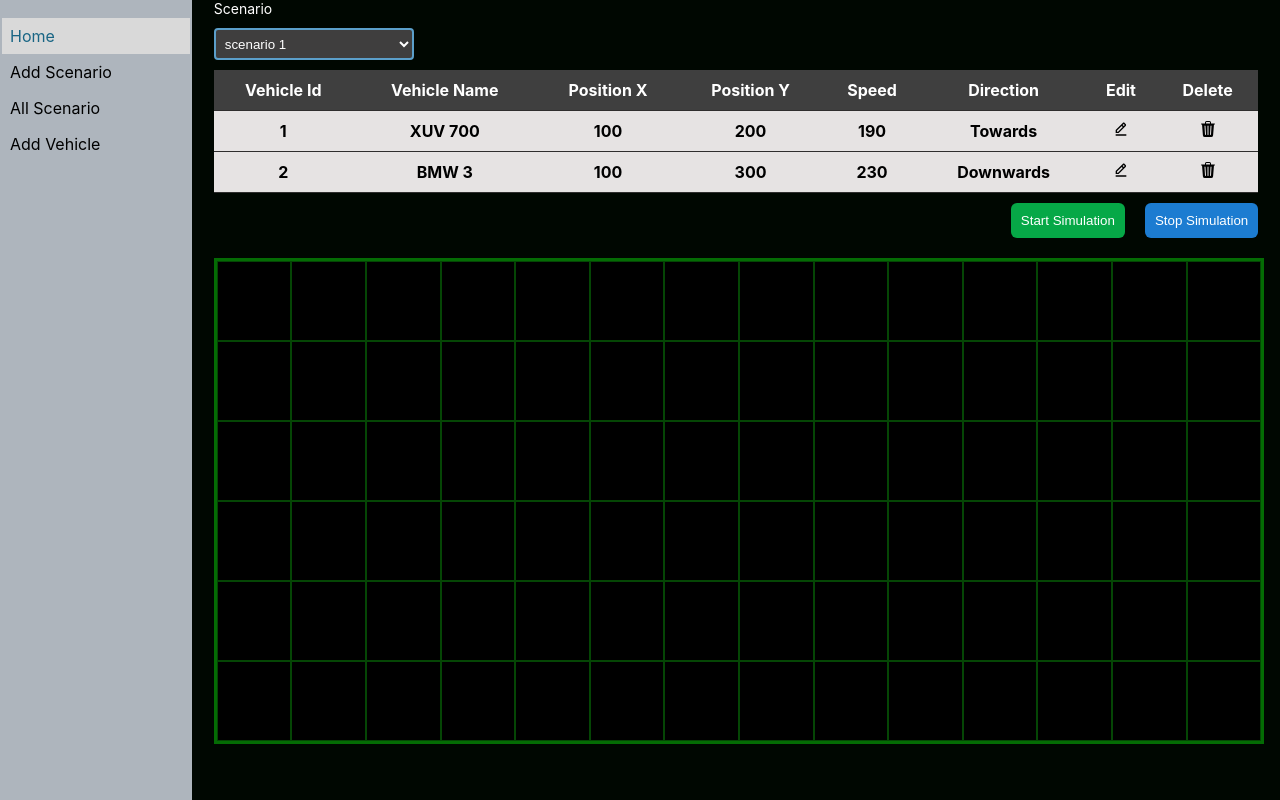
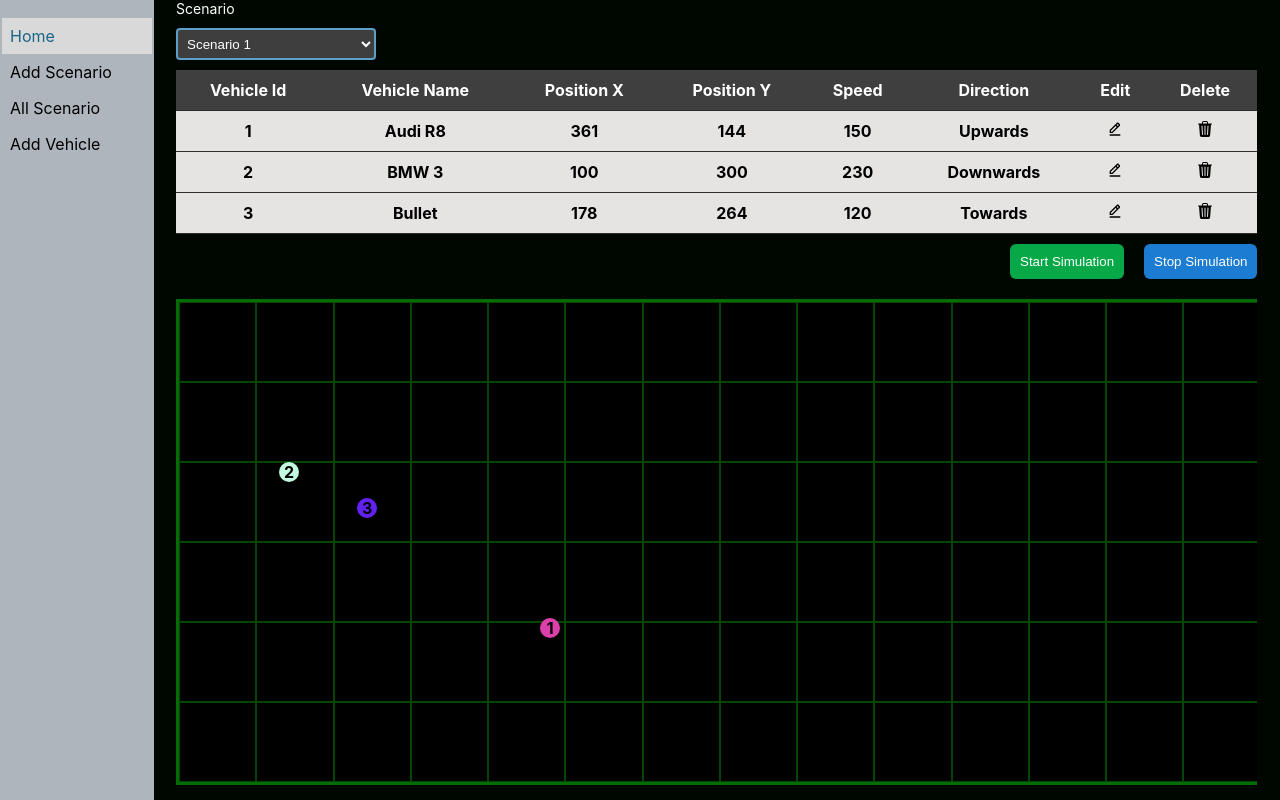
Before and after one commit to neeru0713/VehicleSimApexplus, a React (Create React App) app: page / in a window 1280 px wide. Built offline with nearby package versions, Linux system fonts and the light colour scheme; data requests are answered from the project's data file.

Commit message:
simulation and edit functionality

```diff
--- a/db.json
+++ b/db.json
@@ -1,8 +1,8 @@
 {
   "scenarios": [
     {
-      "name": "scenario 1",
-      "time": "2s",
+      "name": "Scenario 1",
+      "time": "8s",
       "vehicles": 0,
       "id": 1
     },
@@ -15,11 +15,11 @@
   ],
   "vehicles": [
     {
-      "name": "XUV 700",
-      "posx": "100",
-      "posy": "200",
-      "speed": "190",
-      "direction": "Towards",
+      "name": "Audi R8",
+      "posx": "361",
+      "posy": "144",
+      "speed": "150",
+      "direction": "Upwards",
       "scenarioId": "1",
       "id": 1
     },
@@ -31,6 +31,15 @@
       "direction": "Downwards",
       "scenarioId": "1",
       "id": 2
+    },
+    {
+      "name": "Bullet",
+      "posx": "178",
+      "posy": "264",
+      "speed": "120",
+      "direction": "Towards",
+      "scenarioId": "1",
+      "id": 3
     }
   ]
 }
--- a/src/App.css
+++ b/src/App.css
@@ -1,7 +1,7 @@
 .row {
   display: grid;
   height: 100vh;
-  grid-template-columns: 15% 85%;
+  grid-template-columns: 12% 88%;
 }
 
 .col1{
@@ -35,6 +35,7 @@
   margin-right: 2%;
   display: flex;
   flex-direction: column;
+  overflow: hidden;
 }
 
 .dropdown {
@@ -134,6 +135,8 @@
   display: grid;
   grid-template-columns: repeat(14, 1fr);
   grid-template-rows: repeat(6, 1fr);
+  position: relative;
+  z-index: 999;
 }
 
 .box{
@@ -273,3 +276,16 @@
   height: 32px;
   margin-top: 6px;
 }
+
+
+.vehicle{
+  height: 20px;
+  width: 20px;
+  border-radius: 50%;
+  position: absolute;
+  bottom: 0;
+  text-align: center;
+  font-weight: 700;
+  transition: transform 1s ease-in-out;
+  z-index: 0;
+}
--- a/src/components/AllScenario.js
+++ b/src/components/AllScenario.js
@@ -30,6 +30,27 @@
       fetchScenarios(); // Fetch the updated data after deletion
     } catch (error) {
       console.error('Error deleting data:', error);
+    }
+  };
+
+  const updateScenario = async (scenarioId, newName, newTime) => {
+    try {
+      const response = await fetch(`http://localhost:3000/scenarios/${scenarioId}`, {
+        method: 'PUT',
+        headers: {
+          'Content-Type': 'application/json',
+        },
+        body: JSON.stringify({ name: newName, time: newTime+'s', vehicles: 0 }),
+      });
+
+      if (response.ok) {
+        console.log('Scenario updated successfully');
+        fetchScenarios()
+      } else {
+        console.error('Failed to update scenario');
+      }
+    } catch (error) {
+      console.error('Error updating scenario:', error);
     }
   };
 
@@ -79,6 +100,7 @@
       tableData={data}
       tableName="scenarios"
       handleDelete={deleteScenario}
+      updateHandler={updateScenario}
       ></Table>
     </div>
   )
--- a/src/components/Home.js
+++ b/src/components/Home.js
@@ -6,6 +6,7 @@
 export const Home = () => {
     const [scenarios, setScenarios] = useState([]);
     const [scenario, setScenario] = useState("1");
+    const [scenarioData, setScenarioData] = useState({});
     const [vehicles, setVehicles] = useState([])
 
     const headerData = ["Vehicle Id", "Vehicle Name", "Position X", "Position Y", "Speed", "Direction"]
@@ -66,6 +67,108 @@
         }
       }
 
+      const updateVehicle = async (vehicleId, vehicleName, posx, posy, speed, direction ) => {
+        try {
+          let body = {
+            name: vehicleName,
+            posx: posx,
+            posy: posy,
+            speed: speed,
+            direction: direction,
+            scenarioId: scenario,
+          }
+          const response = await fetch(`http://localhost:3000/vehicles/${vehicleId}`, {
+            method: 'PUT',
+            headers: {
+              'Content-Type': 'application/json',
+            },
+            body: JSON.stringify(body),
+          });
+
+          if (response.ok) {
+            console.log('Scenario updated successfully');
+            fetchData();
+            getVehiclesByScenario(scenario);
+          } else {
+            console.error('Failed to update scenario');
+          }
+        } catch (error) {
+          console.error('Error updating scenario:', error);
+        }
+      };
+
+      function getRandomColor() {
+        // Define the minimum brightness level (0-255)
+        const minBrightness = 100;
+
+        // Generate random values for red, green, and blue channels
+        let red, green, blue;
+        do {
+          red = Math.floor(Math.random() * 256);
+          green = Math.floor(Math.random() * 256);
+          blue = Math.floor(Math.random() * 256);
+        } while ((red + green + blue) / 3 < minBrightness);
+
+        // Create the color string in hexadecimal format
+        const color = `#${red.toString(16)}${green.toString(16)}${blue.toString(16)}`;
+
+        return color;
+      }
+
+      function moveDiv(direction, distance, vehicleDiv) {
+        let translateX = 0;
+        let translateY = 0;
+
+        switch (direction) {
+          case 'Towards':
+            translateX = distance;
+            break;
+          case 'Backwards':
+            translateX = -distance;
+            break;
+          case 'Upwards':
+            translateY = -distance;
+            break;
+          case 'Downwards':
+            translateY = distance;
+            break;
+        }
+
+        vehicleDiv.style.transform = `translate(${translateX}px, ${translateY}px)`;
+      }
+
+        // Example: Move the div 100 pixels to the right after 2 seconds
+
+
+        const setBtnClicked = async (val) => {
+
+
+          try {
+            const response = await fetch(`http://localhost:3000/scenarios/${parseInt(scenario)}`);
+            if (response.ok) {
+              const scenario = await response.json();
+              setScenarioData(scenario);
+
+              vehicles.forEach((vehicle, index) => {
+
+                let vehicleDiv = document.querySelectorAll('.vehicle')[index];
+
+                moveDiv(vehicle.direction, vehicle.speed * parseInt(scenario.time.split()[0]), vehicleDiv);
+
+              })
+
+            }
+          } catch (error) {
+            console.error('Error retrieving vehicles:', error);
+          }
+
+
+
+        }
+
+
+
+
   return (
     <div className="home">
 
@@ -82,12 +185,14 @@
         tableData={vehicles}
         tableName="vehicles"
         handleDelete={deleteScenario}
+        updateHandler={updateVehicle}
         ></Table>
 
         <div className="sim-btns">
             <Button
             text="Start Simulation"
             color="green"
+            setBtnClicked = {setBtnClicked}
             ></Button>
 
             <Button
@@ -98,6 +203,10 @@
         </div>
 
         <div className="sim-container">
+          {vehicles.map((vehicle, index) => (
+            <div className="vehicle" style={{left: parseInt(vehicle.posx), bottom: parseInt(vehicle.posy), background: getRandomColor()}}> {vehicle.id} </div>
+          ))}
+
 
             {Array.from({ length: 84 }, (_, index) => index).map((val) => (
                 <div class="box"></div>
--- a/src/components/InputBox.js
+++ b/src/components/InputBox.js
@@ -7,8 +7,7 @@
 
   const handleChange = (e) => {
 
-    debugger
-    let val = e.target.value
+    let val = e.target?.value
 
     if(val === ''){
       setShowErr(true)
--- a/src/components/Table.js
+++ b/src/components/Table.js
@@ -1,11 +1,65 @@
-import React from 'react';
+import React, {useState} from 'react';
 import { BsFillTrash3Fill } from 'react-icons/bs';
 import { BiEditAlt } from 'react-icons/bi';
 import { HiPlusCircle } from 'react-icons/hi';
+import { InputBox } from './InputBox';
 
 
 
-export const Table = ({ headerData, tableData, tableName, handleDelete }) => {
+export const Table = ({ headerData, tableData, tableName, handleDelete, updateHandler }) => {
+
+
+    const [rowToEdit, setRowToEdit] = useState('')
+    const [scenarioName, setScenarioName] = useState('')
+    const [scenarioTime, setScenarioTime] = useState('')
+
+    const [vehicleName, setVehicleName] = useState('')
+    const [posx, setPosx] = useState('')
+    const [posy, setPosy] = useState('')
+    const [speed, setSpeed] = useState('')
+    const [direction, setDirection] = useState('')
+
+
+    const scenarioNameChange = (val) => {
+        setScenarioName(val)
+    }
+
+    const scenarioTimeChange = (val) => {
+        setScenarioTime(val)
+    }
+
+    const vehicleNameChange = (val) => {
+        setVehicleName(val)
+    }
+
+    const posxChange = (val) => {
+        setPosx(val)
+    }
+
+    const posyChange = (val) => {
+        setPosy(val)
+    }
+
+    const speedChange = (val) => {
+        setSpeed(val)
+    }
+
+    const directionChange = (val) => {
+        setDirection(val)
+    }
+
+    const editHandler = (index) => {
+        if(rowToEdit === index){
+            if(tableName === "scenarios"){
+                updateHandler(rowToEdit, scenarioName, scenarioTime)
+            } else{
+                updateHandler(rowToEdit, vehicleName, posx, posy, speed, direction)
+            }
+
+            setRowToEdit('')
+         } else setRowToEdit(index)
+    }
+
     return (
         <table>
           <thead>
@@ -23,22 +77,22 @@
               tableName === 'scenarios' ? (
                 <tr key={rowIndex}>
                   <td>{row.id}</td>
-                  <td>{row.name}</td>
-                  <td>{row.time}</td>
+                  <td>{ rowToEdit === row.id ? <InputBox value={scenarioName} onChange={scenarioNameChange}/> : row.name}</td>
+                  <td>{ rowToEdit === row.id ? <InputBox value={scenarioTime} onChange={scenarioTimeChange}/> : row.time}</td>
                   <td>{row.vehicles}</td>
                   <td><HiPlusCircle /></td>
-                  <td><BiEditAlt /></td>
+                  <td onClick={() => editHandler(row.id)}><BiEditAlt /></td>
                   <td onClick={e => handleDelete(row.id)}><BsFillTrash3Fill /></td>
                 </tr>
               ) : (
                 <tr key={rowIndex}>
                   <td>{row.id}</td>
-                  <td>{row.name}</td>
-                  <td>{row.posx}</td>
-                  <td>{row.posy}</td>
-                  <td>{row.speed}</td>
-                  <td>{row.direction}</td>
-                  <td><BiEditAlt /></td>
+                  <td>{ rowToEdit === row.id ? <InputBox value={vehicleName} onChange={vehicleNameChange}/> : row.name}</td>
+                  <td>{ rowToEdit === row.id ? <InputBox value={posx} onChange={posxChange}/> : row.posx}</td>
+                  <td>{ rowToEdit === row.id ? <InputBox value={posy} onChange={posyChange}/> : row.posy}</td>
+                  <td>{ rowToEdit === row.id ? <InputBox value={speed} onChange={speedChange}/> : row.speed}</td>
+                  <td>{ rowToEdit === row.id ? <InputBox value={direction} onChange={directionChange}/> : row.direction}</td>
+                  <td onClick={() => editHandler(row.id)}><BiEditAlt /></td>
                   <td onClick={e => handleDelete(row.id)}><BsFillTrash3Fill /></td>
                 </tr>
               )
```
